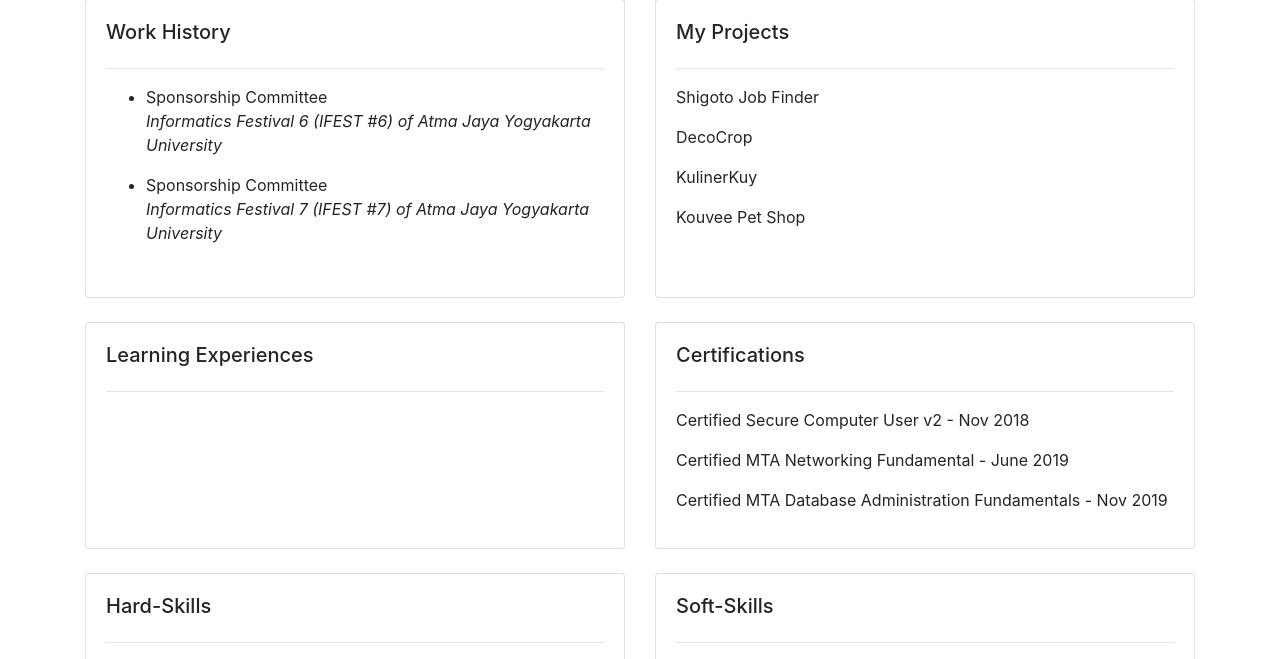
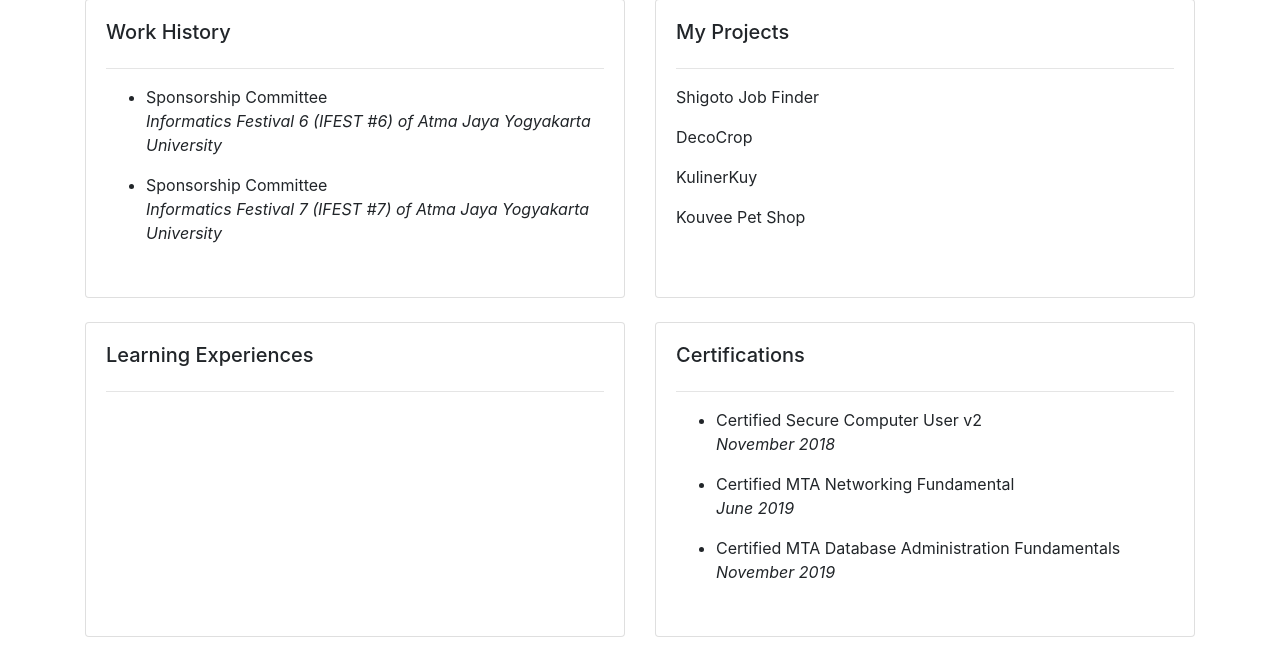
Before and after one commit to Virima/DJ1_PTV, a Django app: page / in a window 1280 px wide. Shown: the part 2215-2874 px from the top of the page. Run offline with Django 3.2, Linux system fonts and the light colour scheme; some libraries are stand-ins or nearby versions.

Commit message:
chart animation, add more info

```diff
--- a/base/templates/base/home.html
+++ b/base/templates/base/home.html
@@ -157,6 +157,7 @@
                     <div class="card card-body h-100">
                         <h5>My Projects</h5>
                         <hr>
+
                         <p>
                             Shigoto Job Finder
                         </p>
@@ -190,15 +191,27 @@
                     <div class="card card-body h-100">
                         <h5>Certifications</h5>
                         <hr>
-                        <p>
-                            Certified Secure Computer User v2 - Nov 2018
+
+                        <ul>
+                            <li>
+                                Certified Secure Computer User v2
+                            </li>
+                                <p style="font-style: italic;">
+                                    November 2018
                                 </p>
-                        <p>
-                            Certified MTA Networking Fundamental - June 2019
+                            <li>
+                                Certified MTA Networking Fundamental
+                            </li>
+                                <p style="font-style: italic;">
+                                    June 2019
                                 </p>
-                        <p>
-                            Certified MTA Database Administration Fundamentals - Nov 2019
+                            <li>
+                                Certified MTA Database Administration Fundamentals
+                            </li>
+                                <p style="font-style: italic;">
+                                    November 2019
                                 </p>
+                        </ul>
                     </div>
                 </div>
             </div>
@@ -230,6 +243,7 @@
 </html>
 
 <script>
+    /* ScrollJS */
     var reset = {
         delay: 100,
         duration: 500,
@@ -243,9 +257,14 @@
     ScrollReveal().reveal('.row5', reset);
     ScrollReveal().reveal('.row6', reset);
 
+
+    /* ChartJS */
     var ctx = document.getElementById('myChart');
     var ctx2 = document.getElementById('myChart2');
 
+    var inView = false;
+
+    //Pengaturan Chart Radar
     var options_radar = {
         scale: {
             ticks: {
@@ -254,7 +273,29 @@
                 max: 100,
             }
         },
+        responsive: true,
+        maintainAspectRatio: true,
+        cutoutPercentage: 60,
+        animation:{ duration: 1500},
+        //tooltips:{enabled: true, backgroundColor: ['#9f2064','#eef2f4']}
     }
+
+    function isScrolledIntoView(elem)
+    {
+        var docViewTop = $(window).scrollTop();
+        var docViewBottom = docViewTop + $(window).height();
+
+        var elemTop = $(elem).offset().top;
+        var elemBottom = elemTop + $(elem).height();
+
+        return ((elemTop <= docViewBottom) && (elemBottom >= docViewTop));
+    }
+
+    $(window).scroll(function() {
+        if (isScrolledIntoView('#myChart')) {
+            /* Jika di-scroll ke myChart, lakukan animation ke myChart dan myChart2 */
+            if (inView) { return; }
+            inView = true;
 
             var myChart = new Chart(ctx, {
                 type: 'radar',
@@ -303,4 +344,11 @@
                 },
                 options: options_radar
             });
+
+        } else {
+            /* Sedang tidak di scroll ke myChart */
+            inView = false;
+        }
+    });
+
 </script>
```
Lines whose indentation alone changed are shown as unchanged.
